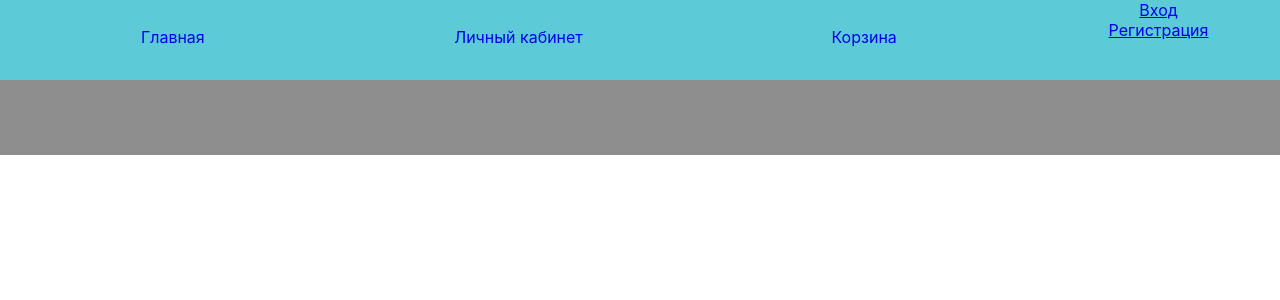
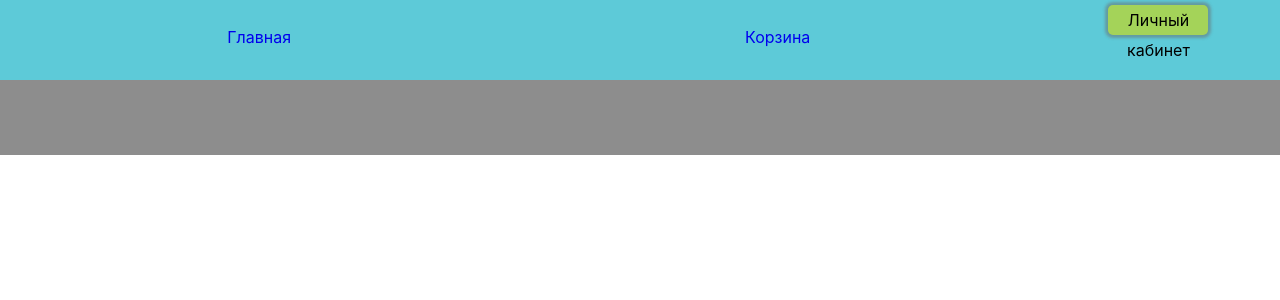
Before and after one commit to AndCMuT/shop, a React (Create React App) app in the folder frontend/: page /login in a window 1280 px wide. Shown: the top 300 px of the page. Built offline with nearby package versions, Linux system fonts and the light colour scheme.

Commit message:
Проверка авторизации, для отображения ЛК

```diff
--- a/frontend/src/App.js
+++ b/frontend/src/App.js
@@ -31,8 +31,7 @@ function AppContent() {
           <Route path='/' element={<Main />} />
           <Route path='/Basket' element={<Basket />} />
           <Route path='/PersonAcc' element={<PersonAcc />} />
-
-      </Routes>
+        </Routes>
 
       {background && (
         <Routes>
--- a/frontend/src/components/Header.js
+++ b/frontend/src/components/Header.js
@@ -9,7 +9,6 @@ function Header() {
     <div className="Header">
       <nav>
         <Link to="/" className='headerLink'>Главная</Link>
-        <Link to="/PersonAcc" className='headerLink'>Личный кабинет</Link>
         <Link to="/Basket" className='headerLink'>Корзина</Link>
       </nav>
       <UserBox />
--- a/frontend/src/components/Login.js
+++ b/frontend/src/components/Login.js
@@ -1,7 +1,9 @@
 import React from 'react';
-
+import { useNavigate } from 'react-router-dom';
 
 function Login() {
+
+const navigate = useNavigate()
 
     function Log() {
 
@@ -26,7 +28,12 @@ function Login() {
       .then((result) => {
         console.log(result)
         localStorage.setItem('token', result.token)
+        if(result.token !== undefined)
+          navigate(-1)
+        else
+          {alert("Не верный логин или пароль")}
       })
+
     }
 
   return (
@@ -34,7 +41,7 @@ function Login() {
         <h1>Вход</h1>
         <input id='login' type='text' placeholder='login' />
         <input id='password' type='password' placeholder='password' />
-        <button onClick={Log}>Войти</button>
+        <button onClick={ Log }>Войти</button>
     </>
   );
 }
--- a/frontend/src/components/ModalBox.js
+++ b/frontend/src/components/ModalBox.js
@@ -3,7 +3,7 @@ import './ModalBox.css';
 import { useNavigate} from 'react-router-dom';
 
 
-function ModalBox({setModalBox, children}) {
+function ModalBox({ children }) {
 
   const navigate = useNavigate()
 
--- a/frontend/src/components/UserBox.css
+++ b/frontend/src/components/UserBox.css
@@ -5,7 +5,7 @@
     flex-direction: column;
     align-items: center;
 }
-.UserBox button {
+.linkRegLog {
     width: 100px;
     height: 30px;
     margin: 5px 0 3px 0;
@@ -14,4 +14,15 @@
     box-shadow: 0 0 3px 3px #6969697e;
     border-radius: 5px;
     cursor: pointer;
+    text-align: center;
+    text-decoration: none;
+    color: black;
+    font-size: 16px;
+    line-height: 30px;
+    &:hover {
+        background-color: #86ad46;
+    }
+    &:active {
+        background-color: #baf064;
+    }
 }
--- a/frontend/src/components/UserBox.js
+++ b/frontend/src/components/UserBox.js
@@ -5,13 +5,22 @@ import './UserBox.css'
 function UserBox() {
 
   const location = useLocation()
+  const token = localStorage.getItem('token')
 
+  if (token !== undefined)
+    return (<div className="UserBox">
+      <Link className='linkRegLog' to="/PersonAcc">Личный кабинет</Link>
+    </div>)
+
+
+  else
   return (
-    <div className="UserBox">
-      <Link to="/login" state={{background: location}}>Вход</Link>
-      <Link to="/registration" state={{background: location}}>Регистрация</Link>
-    </div>
-  );
+  <div className="UserBox">
+    <Link className='linkRegLog' to="/login" state={{background: location}}>Вход</Link>
+    <Link className='linkRegLog' to="/registration" state={{background: location}}>Регистрация</Link>
+</div>)
+
+
 }
 
 export default UserBox;
```
